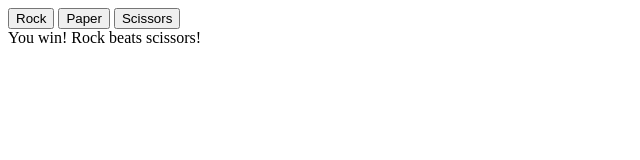
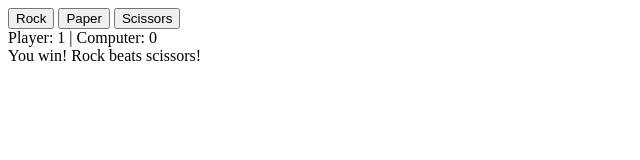
Before and after one commit to orangeola/foundations-rps, a plain HTML site: page index.html in a window 1280 px wide. Both pictures are taken after a click on the button "Rock". Shown: the whole page, without its empty margins (0-640 px from the left). Drawn offline with Linux system fonts and the light colour scheme.

Commit message:
Add div to display running score. Move code that displays final score so that function isn't being called every time button is pressed after game is done

```diff
--- a/index.html
+++ b/index.html
@@ -11,6 +11,7 @@
     <button id="paper">Paper</button>
     <button id="scissors">Scissors</button>
 
+    <div class="score"></div>
     <div class="log"></div>
 
     <script src="script.js"></script>
--- a/script.js
+++ b/script.js
@@ -3,16 +3,14 @@ let playerWin = 0;
 let compWin = 0;
 
 const buttons = document.querySelectorAll('button');
+const score = document.querySelector('.score');
 
 buttons.forEach((button) => {
   button.addEventListener('click', () => {
     if(playerWin !== 5 && compWin !== 5)
     {
         game(button.id);
-    }
-    else
-    {
-        writeToLog.textContent = results(playerWin, compWin);
+        score.textContent = "Player: " + playerWin + " | " + "Computer: " + compWin;
     }
   });
 });
@@ -77,7 +75,6 @@ function game(userChoice){
     }
 
     let answer = playRound(userChoice, computerPlay());
-    console.log(answer);
     writeToLog.textContent = answer;
 
     if(answer.includes("win")){
@@ -85,4 +82,9 @@ function game(userChoice){
     } else if(answer.includes("lose")){
         ++compWin;
     }
+
+    if(playerWin === 5 || compWin === 5)
+    {
+        writeToLog.textContent = results(playerWin, compWin);
+    }
 }
```
